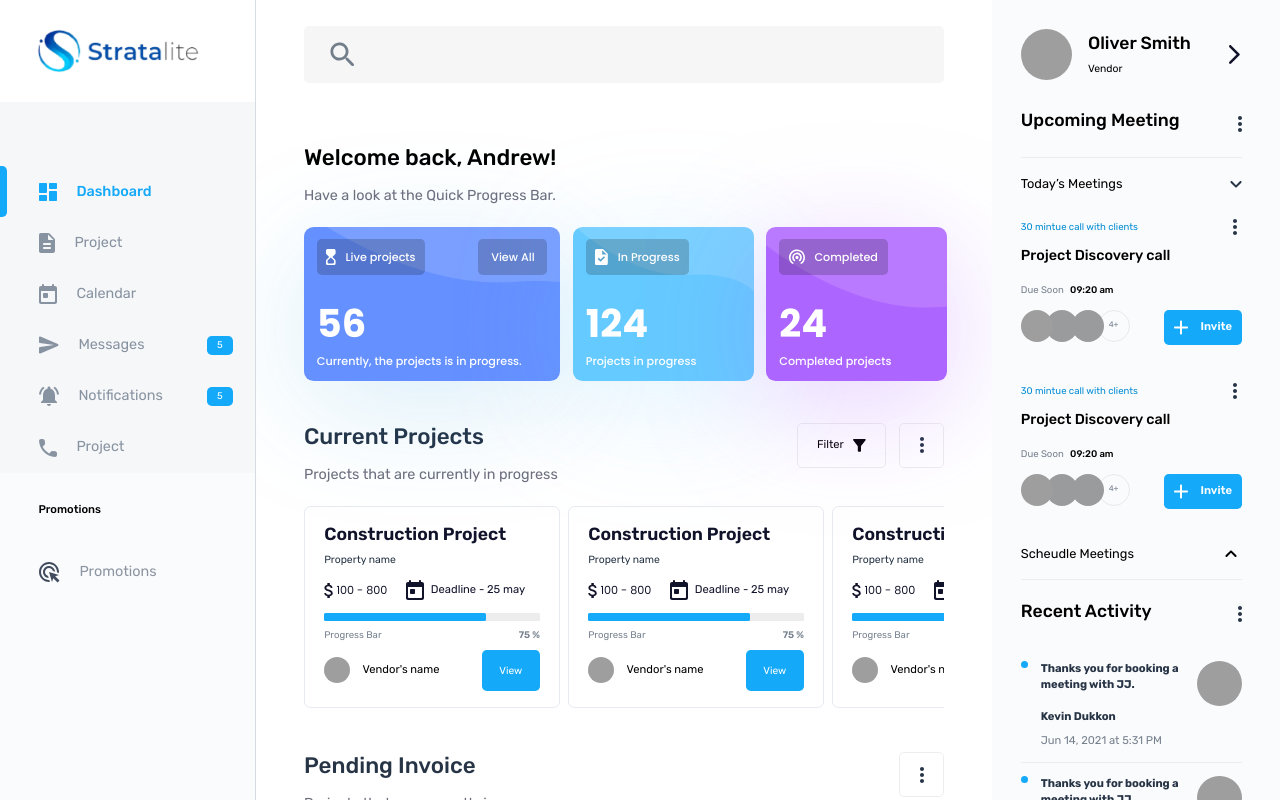
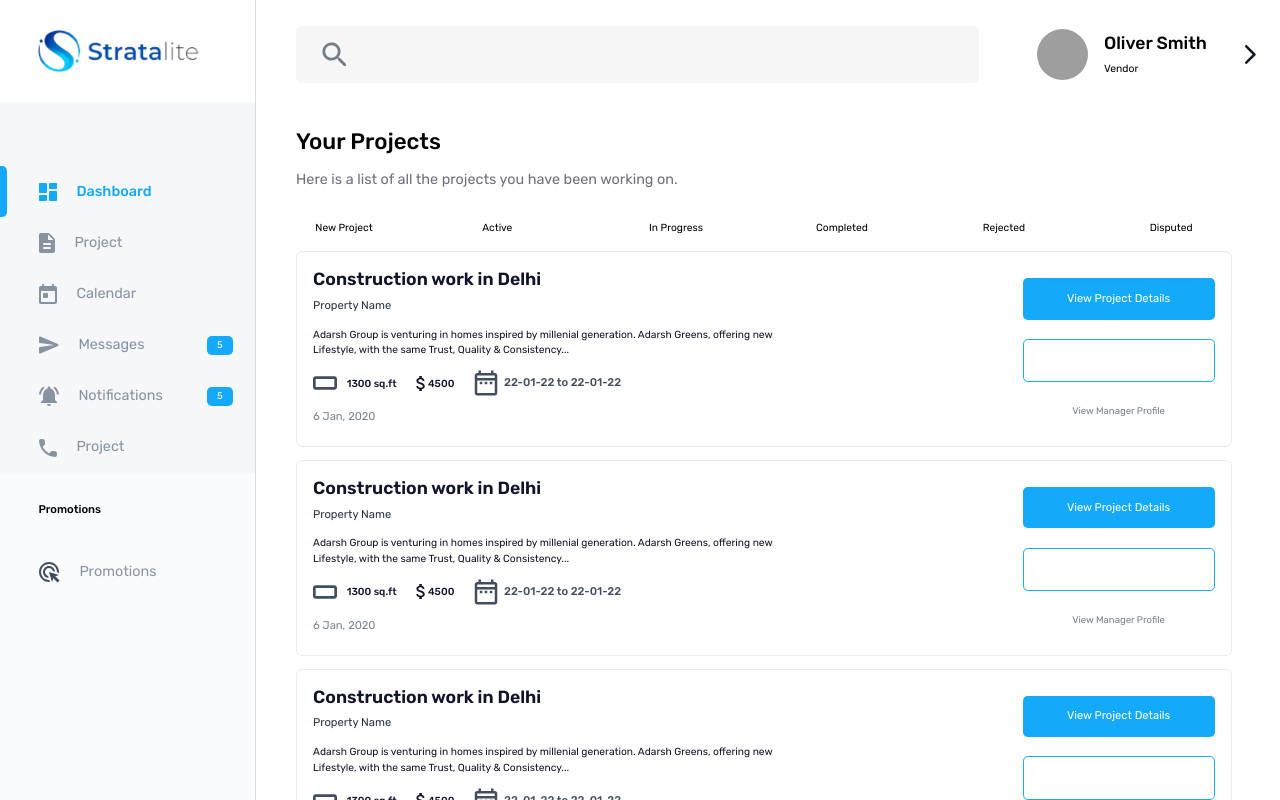
Before and after one commit to inrittik/Stratellite, a React (Create React App) app: page / in a window 1280 px wide. Built offline with nearby package versions, Linux system fonts and the light colour scheme; grey boxes are pictures that could not be loaded.

Commit message:
projects page & project card

```diff
--- a/src/App.css
+++ b/src/App.css
@@ -4,10 +4,14 @@ body,
   height: 100%;
   width: 100%;
 }
-
 #root {
   display: grid;
-  grid-template-columns: 20% auto 22.5%;
+  grid-template-columns: 20% auto;
+  overflow: hidden;
+}
+.home {
+  display: grid;
+  grid-template-columns: auto 28.125%;
 }
 
 .project-card {
@@ -24,7 +28,6 @@ body,
 }
 
 @media (max-width: 3750px) {
-
   html,
   body {
     font-size: 160%;
@@ -32,7 +35,6 @@ body,
 }
 
 @media (max-width: 3400px) {
-
   html,
   body {
     font-size: 160%;
@@ -40,7 +42,6 @@ body,
 }
 
 @media (max-width: 3150px) {
-
   html,
   body {
     font-size: 150%;
@@ -48,7 +49,6 @@ body,
 }
 
 @media (max-width: 2900px) {
-
   html,
   body {
     font-size: 140%;
@@ -56,7 +56,6 @@ body,
 }
 
 @media (max-width: 2650px) {
-
   html,
   body {
     font-size: 130%;
@@ -64,7 +63,6 @@ body,
 }
 
 @media (max-width: 2400px) {
-
   html,
   body {
     font-size: 120%;
@@ -72,7 +70,6 @@ body,
 }
 
 @media (max-width: 2150px) {
-
   html,
   body {
     font-size: 110%;
@@ -80,7 +77,6 @@ body,
 }
 
 @media (max-width: 1900px) {
-
   html,
   body {
     font-size: 100%;
@@ -88,7 +84,6 @@ body,
 }
 
 @media (max-width: 1650px) {
-
   html,
   body {
     font-size: 90%;
@@ -96,7 +91,6 @@ body,
 }
 
 @media (max-width: 1400px) {
-
   html,
   body {
     font-size: 80%;
@@ -104,7 +98,6 @@ body,
 }
 
 @media (max-width: 1150px) {
-
   html,
   body {
     font-size: 70%;
@@ -112,7 +105,6 @@ body,
 }
 
 @media (max-width: 1100px) {
-
   html,
   body {
     font-size: 60%;
--- a/src/App.tsx
+++ b/src/App.tsx
@@ -4,15 +4,16 @@ import "./App.css";
 import Sidebar from "./Components/Sidebar";
 import RightSidebar from "./Components/RightSidebar";
 import Home from "./Pages/Home/Home";
+import Projects from "./Pages/Projects/Projects";
 
 function App() {
-   return (
-      <>
-         <Sidebar></Sidebar>
-         <Home></Home>
-         <RightSidebar></RightSidebar>
-      </>
-   );
+  return (
+    <>
+      <Sidebar></Sidebar>
+      {/* <Home></Home> */}
+      <Projects></Projects>
+    </>
+  );
 }
 
 export default App;
--- /dev/null
+++ b/src/Pages/Projects/ProjectCard.tsx
@@ -0,0 +1,57 @@
+import React from "react";
+import { icons } from "../../utils/icons";
+
+const ProjectCard = () => {
+  return (
+    <div className="w-11/12 p-5 my-2 flex flex-col rounded-lg border border-gray-60 md:flex-row">
+      {/* project details */}
+      <div className="w-4/5 flex flex-col mx-auto">
+        {/* project name */}
+        <div className="text-1.5xl text-gray-900 font-semibold mb-2">
+          Construction work in Delhi
+        </div>
+        {/* project subtitle */}
+        <div className="text-sm text-gray-800 mb-4">Property Name</div>
+        {/* project description */}
+        <div className="text-gray-900 w-2/3">
+          Adarsh Group is venturing in homes inspired by millenial generation.
+          Adarsh Greens, offering new Lifestyle, with the same Trust, Quality &
+          Consistency...
+        </div>
+        <div className="flex items-center my-4">
+          <div className="mr-2">{icons.ProjectCard.area}</div>
+          <div className="text-gray-900 ml-1 mr-6 font-medium">1300 sq.ft</div>
+          {icons.dollar}
+          <div className="text-gray-900 ml-1 mr-6 font-medium">4500</div>
+          <div className="mr-2 ">{icons.ProjectCard.calender}</div>
+          <div className="text-gray-700 text-sm font-medium">
+            22-01-22 to 22-01-22
+          </div>
+        </div>
+        {/* date */}
+        <div className="text-gray-100 text-sm">6 Jan, 2020</div>
+      </div>
+
+      {/* button section */}
+      <div className="flex flex-col mx-auto">
+        <a
+          href="#"
+          className="py-4 bg-sky-400 rounded-md text-white cursor-pointer px-5.5 text-sm w-60 text-center my-3"
+        >
+          View Project Details
+        </a>
+        <a
+          href="#"
+          className="py-4 text-sky-400 border-sky-400 border rounded-md text-white cursor-pointer px-5.5 text-sm w-60 text-center my-3"
+        >
+          Submit Interest
+        </a>
+        <a href="#" className="text-gray-100 text-xs text-center my-4">
+          View Manager Profile
+        </a>
+      </div>
+    </div>
+  );
+};
+
+export default ProjectCard;
--- a/src/Pages/Projects/Projects.tsx
+++ b/src/Pages/Projects/Projects.tsx
@@ -1,5 +1,75 @@
+import { icons } from "../../utils/icons";
+import { useGlobalContext } from "../../Contexts/GlobalContext";
+import ProjectCard from "./ProjectCard";
+
 const Projects = () => {
-  return <div>Projects</div>;
+  const [state, dispatch] = useGlobalContext();
+
+  return (
+    <div className="project overflow-y-auto overflow-x-hidden mx-auto">
+      <div className="flex flex-col overflow-auto w-full mx-12">
+        <div className="flex gap-4 mt-6 md:mt-0 md:min-h-[8.5rem] items-center md:mx-0">
+          <div className=" md:h-18 h-14 rounded-md flex pl-8 items-center py-6 gap-7 bg-gray-400 w-3/4">
+            {icons.search}
+            <input
+              className=" w-full bg-transparent text-gray-200 text-base border-none outline-none"
+              placeholder="Search for projects"
+            ></input>
+          </div>
+          <div
+            onClick={() =>
+              dispatch({ setState: { showSidebar: !state.showSidebar } })
+            }
+            className="h-14 cursor-pointer rounded md:hidden aspect-square flex items-center justify-center border border-gray-300"
+          >
+            {icons.threeBars}
+          </div>
+          <div className="hidden md:flex w-1/3 h-32.5 items-center p-9 ml-5">
+            <img
+              className="h-16 w-16 rounded-full object-cover mr-5"
+              src="https://i.pinimg.com/564x/f7/6b/91/f76b91f22019b550e0848519719a03f1.jpg"
+            ></img>
+            <div className="flex flex-col justify-between">
+              <div className="font-medium text-1.5xl mb-2">Oliver Smith</div>
+              <div className="text-xssm">Vendor</div>
+            </div>
+            <div className="ml-12">{icons.arrowRight}</div>
+          </div>
+        </div>
+        <div className="text-2xl md:text-28 font-medium mb-4 my-6">
+          Your Projects
+        </div>
+        <div className="text-base md:text-lg text-gray-600 mb-6">
+          Here is a list of all the projects you have been working on.
+        </div>
+        <div className="flex items-center justify-between overflow-auto md:overflow-visible px-3 my-3">
+          <a href="#" className="w-1/3 mx-3">
+            New Project
+          </a>
+          <a href="#" className="w-1/3 mx-3">
+            Active
+          </a>
+          <a href="#" className="w-1/3 mx-3">
+            In Progress
+          </a>
+          <a href="#" className="w-1/3 mx-3">
+            Completed
+          </a>
+          <a href="#" className="w-1/3 mx-3">
+            Rejected
+          </a>
+          <a href="#" className="w-1/3 mx-3">
+            Disputed
+          </a>
+        </div>
+        <ProjectCard />
+        <ProjectCard />
+        <ProjectCard />
+        <ProjectCard />
+        <ProjectCard />
+      </div>
+    </div>
+  );
 };
 
 export default Projects;
--- a/src/utils/icons.tsx
+++ b/src/utils/icons.tsx
@@ -1,7 +1,13 @@
 export const icons = {
   sidebarIcons: {
     dashboard: (
-         <svg xmlns="http://www.w3.org/2000/svg" width="18" height="18" viewBox="0 0 18 18" fill="none">
+      <svg
+        xmlns="http://www.w3.org/2000/svg"
+        width="18"
+        height="18"
+        viewBox="0 0 18 18"
+        fill="none"
+      >
         <path
           d="M1 10H7C7.55 10 8 9.55 8 9V1C8 0.45 7.55 0 7 0H1C0.45 0 0 0.45 0 1V9C0 9.55 0.45 10 1 10ZM1 18H7C7.55 18 8 17.55 8 17V13C8 12.45 7.55 12 7 12H1C0.45 12 0 12.45 0 13V17C0 17.55 0.45 18 1 18ZM11 18H17C17.55 18 18 17.55 18 17V9C18 8.45 17.55 8 17 8H11C10.45 8 10 8.45 10 9V17C10 17.55 10.45 18 11 18ZM10 1V5C10 5.55 10.45 6 11 6H17C17.55 6 18 5.55 18 5V1C18 0.45 17.55 0 17 0H11C10.45 0 10 0.45 10 1Z"
           fill="currentColor"
@@ -9,7 +15,13 @@ export const icons = {
       </svg>
     ),
     project: (
-         <svg xmlns="http://www.w3.org/2000/svg" width="16" height="20" viewBox="0 0 16 20" fill="none">
+      <svg
+        xmlns="http://www.w3.org/2000/svg"
+        width="16"
+        height="20"
+        viewBox="0 0 16 20"
+        fill="none"
+      >
         <path
           d="M10.59 0.59C10.21 0.21 9.7 0 9.17 0H2C0.9 0 0 0.9 0 2V18C0 19.1 0.89 20 1.99 20H14C15.1 20 16 19.1 16 18V6.83C16 6.3 15.79 5.79 15.41 5.42L10.59 0.59ZM11 16H5C4.45 16 4 15.55 4 15C4 14.45 4.45 14 5 14H11C11.55 14 12 14.45 12 15C12 15.55 11.55 16 11 16ZM11 12H5C4.45 12 4 11.55 4 11C4 10.45 4.45 10 5 10H11C11.55 10 12 10.45 12 11C12 11.55 11.55 12 11 12ZM9 6V1.5L14.5 7H10C9.45 7 9 6.55 9 6Z"
           fill="currentColor"
@@ -17,7 +29,13 @@ export const icons = {
       </svg>
     ),
     calendar: (
-         <svg xmlns="http://www.w3.org/2000/svg" width="18" height="20" viewBox="0 0 18 20" fill="none">
+      <svg
+        xmlns="http://www.w3.org/2000/svg"
+        width="18"
+        height="20"
+        viewBox="0 0 18 20"
+        fill="none"
+      >
         <path
           d="M16 2H15V1C15 0.45 14.55 0 14 0C13.45 0 13 0.45 13 1V2H5V1C5 0.45 4.55 0 4 0C3.45 0 3 0.45 3 1V2H2C0.89 2 0.00999999 2.9 0.00999999 4L0 18C0 19.1 0.89 20 2 20H16C17.1 20 18 19.1 18 18V4C18 2.9 17.1 2 16 2ZM15 18H3C2.45 18 2 17.55 2 17V7H16V17C16 17.55 15.55 18 15 18ZM5 9H8C8.55 9 9 9.45 9 10V13C9 13.55 8.55 14 8 14H5C4.45 14 4 13.55 4 13V10C4 9.45 4.45 9 5 9Z"
           fill="currentColor"
@@ -25,7 +43,13 @@ export const icons = {
       </svg>
     ),
     messages: (
-         <svg xmlns="http://www.w3.org/2000/svg" width="20" height="18" viewBox="0 0 20 18" fill="none">
+      <svg
+        xmlns="http://www.w3.org/2000/svg"
+        width="20"
+        height="18"
+        viewBox="0 0 20 18"
+        fill="none"
+      >
         <path
           d="M1.4 17.4L18.85 9.92C19.66 9.57 19.66 8.43 18.85 8.08L1.4 0.600002C0.74 0.310002 0.00999999 0.800002 0.00999999 1.51L0 6.12C0 6.62 0.37 7.05 0.87 7.11L15 9L0.87 10.88C0.37 10.95 0 11.38 0 11.88L0.00999999 16.49C0.00999999 17.2 0.74 17.69 1.4 17.4Z"
           fill="currentColor"
@@ -33,7 +57,13 @@ export const icons = {
       </svg>
     ),
     notifications: (
-         <svg xmlns="http://www.w3.org/2000/svg" width="20" height="20" viewBox="0 0 20 20" fill="none">
+      <svg
+        xmlns="http://www.w3.org/2000/svg"
+        width="20"
+        height="20"
+        viewBox="0 0 20 20"
+        fill="none"
+      >
         <path
           d="M5.58003 2.08L4.15003 0.65C1.75003 2.48 0.170029 5.3 0.0300293 8.5H2.03003C2.18003 5.85 3.54003 3.53 5.58003 2.08ZM17.97 8.5H19.97C19.82 5.3 18.24 2.48 15.85 0.65L14.43 2.08C16.45 3.53 17.82 5.85 17.97 8.5ZM16 9C16 5.93 14.36 3.36 11.5 2.68V2C11.5 1.17 10.83 0.5 10 0.5C9.17003 0.5 8.50003 1.17 8.50003 2V2.68C5.63003 3.36 4.00003 5.92 4.00003 9V14L2.00003 16V17H18V16L16 14V9ZM10 20C10.14 20 10.27 19.99 10.4 19.96C11.05 19.82 11.58 19.38 11.84 18.78C11.94 18.54 11.99 18.28 11.99 18H7.99003C8.00003 19.1 8.89003 20 10 20Z"
           fill="currentColor"
@@ -41,7 +71,13 @@ export const icons = {
       </svg>
     ),
     contacts: (
-         <svg width="18" height="18" viewBox="0 0 18 18" fill="none" xmlns="http://www.w3.org/2000/svg">
+      <svg
+        width="18"
+        height="18"
+        viewBox="0 0 18 18"
+        fill="none"
+        xmlns="http://www.w3.org/2000/svg"
+      >
         <path
           d="M16.23 12.26L13.69 11.97C13.08 11.9 12.48 12.11 12.05 12.54L10.21 14.38C7.37998 12.94 5.05998 10.63 3.61998 7.79L5.46998 5.94C5.89998 5.51 6.10998 4.91 6.03998 4.3L5.74998 1.78C5.62998 0.770002 4.77998 0.0100021 3.75998 0.0100021H2.02998C0.89998 0.0100021 -0.0400204 0.950002 0.0299796 2.08C0.55998 10.62 7.38998 17.44 15.92 17.97C17.05 18.04 17.99 17.1 17.99 15.97V14.24C18 13.23 17.24 12.38 16.23 12.26Z"
           fill="currentColor"
@@ -49,7 +85,13 @@ export const icons = {
       </svg>
     ),
     promotions: (
-         <svg width="21" height="21" viewBox="0 0 21 21" fill="none" xmlns="http://www.w3.org/2000/svg">
+      <svg
+        width="21"
+        height="21"
+        viewBox="0 0 21 21"
+        fill="none"
+        xmlns="http://www.w3.org/2000/svg"
+      >
         <path
           d="M9.71 15.99C6.53 15.84 4 13.22 4 10C4 6.69 6.69 4 10 4C13.22 4 15.84 6.53 15.99 9.71L13.89 9.08C13.48 7.31 11.89 6 10 6C7.79 6 6 7.79 6 10C6 11.89 7.31 13.48 9.08 13.89L9.71 15.99ZM20 10C20 10.3 19.99 10.6 19.96 10.9L17.99 10.31C18 10.21 18 10.1 18 10C18 5.58 14.42 2 10 2C5.58 2 2 5.58 2 10C2 14.42 5.58 18 10 18C10.1 18 10.21 18 10.31 17.99L10.9 19.96C10.6 19.99 10.3 20 10 20C4.48 20 0 15.52 0 10C0 4.48 4.48 0 10 0C15.52 0 20 4.48 20 10ZM16.23 14.26L20 13L10 10L13 20L14.26 16.23L18.53 20.5L20.51 18.52L16.23 14.26Z"
           fill="#1A293D"
@@ -58,7 +100,13 @@ export const icons = {
       </svg>
     ),
     settings: (
-         <svg width="20" height="20" viewBox="0 0 20 20" fill="none" xmlns="http://www.w3.org/2000/svg">
+      <svg
+        width="20"
+        height="20"
+        viewBox="0 0 20 20"
+        fill="none"
+        xmlns="http://www.w3.org/2000/svg"
+      >
         <path
           d="M17.5 10C17.5 9.77 17.49 9.55 17.47 9.32L19.33 7.91C19.73 7.61 19.84 7.05 19.59 6.61L17.72 3.38C17.47 2.94 16.93 2.76 16.47 2.96L14.32 3.87C13.95 3.61 13.56 3.38 13.15 3.19L12.86 0.88C12.8 0.38 12.37 0 11.87 0H8.14003C7.63003 0 7.20003 0.38 7.14003 0.88L6.85003 3.19C6.44003 3.38 6.05003 3.61 5.68003 3.87L3.53003 2.96C3.07003 2.76 2.53003 2.94 2.28003 3.38L0.410031 6.62C0.160031 7.06 0.270031 7.61 0.670031 7.92L2.53003 9.33C2.51003 9.55 2.50003 9.77 2.50003 10C2.50003 10.23 2.51003 10.45 2.53003 10.68L0.670031 12.09C0.270031 12.39 0.160031 12.95 0.410031 13.39L2.28003 16.62C2.53003 17.06 3.07003 17.24 3.53003 17.04L5.68003 16.13C6.05003 16.39 6.44003 16.62 6.85003 16.81L7.14003 19.12C7.20003 19.62 7.63003 20 8.13003 20H11.86C12.36 20 12.79 19.62 12.85 19.12L13.14 16.81C13.55 16.62 13.94 16.39 14.31 16.13L16.46 17.04C16.92 17.24 17.46 17.06 17.71 16.62L19.58 13.39C19.83 12.95 19.72 12.4 19.32 12.09L17.46 10.68C17.49 10.45 17.5 10.23 17.5 10ZM10.04 13.5C8.11003 13.5 6.54003 11.93 6.54003 10C6.54003 8.07 8.11003 6.5 10.04 6.5C11.97 6.5 13.54 8.07 13.54 10C13.54 11.93 11.97 13.5 10.04 13.5Z"
           fill="#1C304A"
@@ -68,7 +116,13 @@ export const icons = {
     ),
   },
   arrowRight: (
-      <svg width="11" height="19" viewBox="0 0 11 19" fill="none" xmlns="http://www.w3.org/2000/svg">
+    <svg
+      width="11"
+      height="19"
+      viewBox="0 0 11 19"
+      fill="none"
+      xmlns="http://www.w3.org/2000/svg"
+    >
       <path
         d="M0.37999 18.51C0.86999 19 1.65999 19 2.14999 18.51L10.46 10.2C10.85 9.80999 10.85 9.17999 10.46 8.78999L2.14999 0.479988C1.65999 -0.0100122 0.86999 -0.0100122 0.37999 0.479988C-0.11001 0.969988 -0.11001 1.75999 0.37999 2.24999L7.61999 9.49999L0.36999 16.75C-0.11001 17.23 -0.11001 18.03 0.37999 18.51Z"
         fill="#11132A"
@@ -76,7 +130,13 @@ export const icons = {
     </svg>
   ),
   threeDots: (
-      <svg width="4" height="16" viewBox="0 0 4 16" fill="none" xmlns="http://www.w3.org/2000/svg">
+    <svg
+      width="4"
+      height="16"
+      viewBox="0 0 4 16"
+      fill="none"
+      xmlns="http://www.w3.org/2000/svg"
+    >
       <path
         d="M2 4C3.1 4 4 3.1 4 2C4 0.9 3.1 0 2 0C0.9 0 0 0.9 0 2C0 3.1 0.9 4 2 4ZM2 6C0.9 6 0 6.9 0 8C0 9.1 0.9 10 2 10C3.1 10 4 9.1 4 8C4 6.9 3.1 6 2 6ZM2 12C0.9 12 0 12.9 0 14C0 15.1 0.9 16 2 16C3.1 16 4 15.1 4 14C4 12.9 3.1 12 2 12Z"
         fill="#18273A"
@@ -85,7 +145,13 @@ export const icons = {
     </svg>
   ),
   plusWhite: (
-      <svg xmlns="http://www.w3.org/2000/svg" width="14" height="15" viewBox="0 0 14 15" fill="none">
+    <svg
+      xmlns="http://www.w3.org/2000/svg"
+      width="14"
+      height="15"
+      viewBox="0 0 14 15"
+      fill="none"
+    >
       <path
         d="M13 8.5H8V13.5C8 14.05 7.55 14.5 7 14.5C6.45 14.5 6 14.05 6 13.5V8.5H1C0.45 8.5 0 8.05 0 7.5C0 6.95 0.45 6.5 1 6.5H6V1.5C6 0.95 6.45 0.5 7 0.5C7.55 0.5 8 0.95 8 1.5V6.5H13C13.55 6.5 14 6.95 14 7.5C14 8.05 13.55 8.5 13 8.5Z"
         fill="white"
@@ -93,7 +159,13 @@ export const icons = {
     </svg>
   ),
   arrowDown: (
-      <svg xmlns="http://www.w3.org/2000/svg" width="12" height="8" viewBox="0 0 12 8" fill="none">
+    <svg
+      xmlns="http://www.w3.org/2000/svg"
+      width="12"
+      height="8"
+      viewBox="0 0 12 8"
+      fill="none"
+    >
       <path
         d="M9.87998 1.29L5.99998 5.17L2.11998 1.29C1.72998 0.899998 1.09998 0.899998 0.70998 1.29C0.31998 1.68 0.31998 2.31 0.70998 2.7L5.29998 7.29C5.68998 7.68 6.31998 7.68 6.70998 7.29L11.3 2.7C11.69 2.31 11.69 1.68 11.3 1.29C10.91 0.909998 10.27 0.899998 9.87998 1.29V1.29Z"
         fill="#18273A"
@@ -102,7 +174,13 @@ export const icons = {
     </svg>
   ),
   arrowUp: (
-      <svg xmlns="http://www.w3.org/2000/svg" width="12" height="8" viewBox="0 0 12 8" fill="none">
+    <svg
+      xmlns="http://www.w3.org/2000/svg"
+      width="12"
+      height="8"
+      viewBox="0 0 12 8"
+      fill="none"
+    >
       <path
         d="M2.12002 6.71L6.00002 2.83L9.88002 6.71C10.27 7.1 10.9 7.1 11.29 6.71C11.68 6.32 11.68 5.69 11.29 5.3L6.70002 0.709998C6.31002 0.319998 5.68002 0.319998 5.29002 0.709998L0.700021 5.3C0.310021 5.69 0.310021 6.32 0.700021 6.71C1.09002 7.09 1.73002 7.1 2.12002 6.71V6.71Z"
         fill="black"
@@ -110,7 +188,13 @@ export const icons = {
     </svg>
   ),
   search: (
-      <svg width="27" height="27" viewBox="0 0 27 27" fill="none" xmlns="http://www.w3.org/2000/svg">
+    <svg
+      width="27"
+      height="27"
+      viewBox="0 0 27 27"
+      fill="none"
+      xmlns="http://www.w3.org/2000/svg"
+    >
       <path
         d="M19.25 17H18.065L17.645 16.595C19.445 14.495 20.375 11.63 19.865 8.58502C19.16 4.41502 15.68 1.08502 11.48 0.575023C5.13499 -0.204977 -0.205008 5.13502 0.574992 11.48C1.08499 15.68 4.41499 19.16 8.58499 19.865C11.63 20.375 14.495 19.445 16.595 17.645L17 18.065V19.25L23.375 25.625C23.99 26.24 24.995 26.24 25.61 25.625C26.225 25.01 26.225 24.005 25.61 23.39L19.25 17ZM10.25 17C6.51499 17 3.49999 13.985 3.49999 10.25C3.49999 6.51502 6.51499 3.50002 10.25 3.50002C13.985 3.50002 17 6.51502 17 10.25C17 13.985 13.985 17 10.25 17Z"
         fill="#1C2E45"
@@ -166,7 +250,13 @@ export const icons = {
     ),
   },
   dollar: (
-      <svg width="9" height="15" viewBox="0 0 9 15" fill="none" xmlns="http://www.w3.org/2000/svg">
+    <svg
+      width="9"
+      height="15"
+      viewBox="0 0 9 15"
+      fill="none"
+      xmlns="http://www.w3.org/2000/svg"
+    >
       <path
         d="M4.83333 6.58333C2.94166 6.09167 2.33333 5.58333 2.33333 4.79167C2.33333 3.88333 3.175 3.25 4.58333 3.25C6.06666 3.25 6.61666 3.95833 6.66666 5H8.50833C8.45 3.56667 7.575 2.25 5.83333 1.825V0H3.33333V1.8C1.71666 2.15 0.416662 3.2 0.416662 4.80833C0.416662 6.73333 2.00833 7.69167 4.33333 8.25C6.41666 8.75 6.83333 9.48333 6.83333 10.2583C6.83333 10.8333 6.425 11.75 4.58333 11.75C2.86666 11.75 2.19166 10.9833 2.1 10H0.266663C0.366663 11.825 1.73333 12.85 3.33333 13.1917V15H5.83333V13.2083C7.45833 12.9 8.75 11.9583 8.75 10.25C8.75 7.88333 6.725 7.075 4.83333 6.58333Z"
         fill="#11132A"
@@ -189,7 +279,13 @@ export const icons = {
     </svg>
   ),
   threeBars: (
-      <svg width="33" height="33" viewBox="0 0 33 33" fill="none" xmlns="http://www.w3.org/2000/svg">
+    <svg
+      width="33"
+      height="33"
+      viewBox="0 0 33 33"
+      fill="none"
+      xmlns="http://www.w3.org/2000/svg"
+    >
       <path
         d="M5.5 24.5C5.21111 24.5 4.97222 24.4056 4.78333 24.2167C4.59444 24.0278 4.5 23.7889 4.5 23.5C4.5 23.2111 4.59444 22.9722 4.78333 22.7833C4.97222 22.5944 5.21111 22.5 5.5 22.5H27.5C27.7889 22.5 28.0278 22.5944 28.2167 22.7833C28.4056 22.9722 28.5 23.2111 28.5 23.5C28.5 23.7889 28.4056 24.0278 28.2167 24.2167C28.0278 24.4056 27.7889 24.5 27.5 24.5H5.5ZM5.5 17.5C5.21111 17.5 4.97222 17.4056 4.78333 17.2167C4.59444 17.0278 4.5 16.7889 4.5 16.5C4.5 16.2111 4.59444 15.9722 4.78333 15.7833C4.97222 15.5944 5.21111 15.5 5.5 15.5H27.5C27.7889 15.5 28.0278 15.5944 28.2167 15.7833C28.4056 15.9722 28.5 16.2111 28.5 16.5C28.5 16.7889 28.4056 17.0278 28.2167 17.2167C28.0278 17.4056 27.7889 17.5 27.5 17.5H5.5ZM5.5 10.5C5.21111 10.5 4.97222 10.4056 4.78333 10.2167C4.59444 10.0278 4.5 9.78889 4.5 9.5C4.5 9.21111 4.59444 8.97222 4.78333 8.78333C4.97222 8.59444 5.21111 8.5 5.5 8.5H27.5C27.7889 8.5 28.0278 8.59444 28.2167 8.78333C28.4056 8.97222 28.5 9.21111 28.5 9.5C28.5 9.78889 28.4056 10.0278 28.2167 10.2167C28.0278 10.4056 27.7889 10.5 27.5 10.5H5.5Z"
         fill="#14A9F9"
@@ -214,4 +310,36 @@ export const icons = {
       />
     </svg>
   ),
+  ProjectCard: {
+    area: (
+      <svg
+        width="24"
+        height="14"
+        viewBox="0 0 24 14"
+        fill="none"
+        xmlns="http://www.w3.org/2000/svg"
+      >
+        <path
+          d="M21.3333 0.333984H2.66667C1.2 0.333984 0 1.53398 0 3.00065V11.0007C0 12.4673 1.2 13.6673 2.66667 13.6673H21.3333C22.8 13.6673 24 12.4673 24 11.0007V3.00065C24 1.53398 22.8 0.333984 21.3333 0.333984ZM21.3333 11.0007H2.66667V3.00065H21.3333V11.0007Z"
+          fill="#1A293D"
+          fill-opacity="0.83"
+        />
+      </svg>
+    ),
+    calender: (
+      <svg
+        width="24"
+        height="26"
+        viewBox="0 0 24 26"
+        fill="none"
+        xmlns="http://www.w3.org/2000/svg"
+      >
+        <path
+          d="M5.75 11.75H8.25V14.25H5.75V11.75ZM23.25 5.5V23C23.25 24.375 22.125 25.5 20.75 25.5H3.25C1.8625 25.5 0.75 24.375 0.75 23L0.7625 5.5C0.7625 4.125 1.8625 3 3.25 3H4.5V0.5H7V3H17V0.5H19.5V3H20.75C22.125 3 23.25 4.125 23.25 5.5ZM3.25 8H20.75V5.5H3.25V8ZM20.75 23V10.5H3.25V23H20.75ZM15.75 14.25H18.25V11.75H15.75V14.25ZM10.75 14.25H13.25V11.75H10.75V14.25Z"
+          fill="#1A293D"
+          fill-opacity="0.83"
+        />
+      </svg>
+    ),
+  },
 };
```
Also changed, not shown: src/Pages/Home/Home.tsx (+25 -7 lines), Vector.svg (added), tailwind.config.js (indentation only), tailwind.js. Lines whose indentation alone changed are shown as unchanged.
